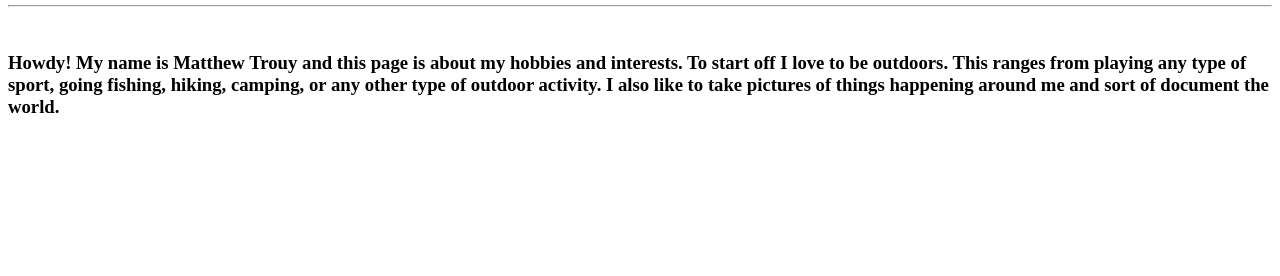
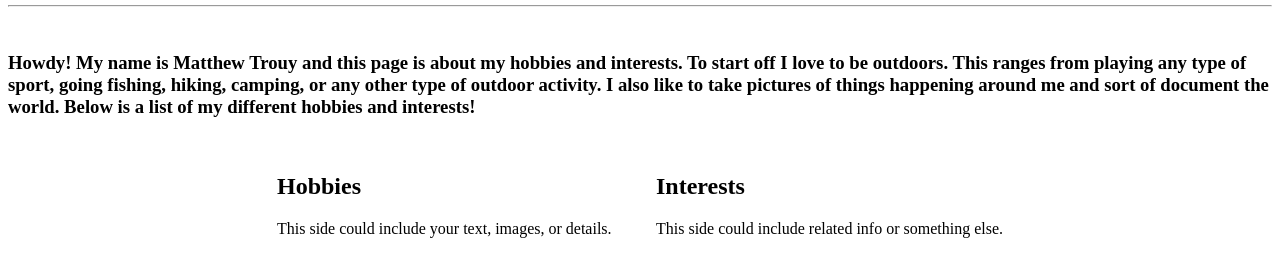
Before and after one commit to mtrouy/Matthew-Trouy.github.io, a plain HTML site: page index.html in a window 1280 px wide. Shown: the part 88-364 px from the top of the page. Drawn offline with Linux system fonts and the light colour scheme.

Commit message:
Update index.html

```diff
--- a/index.html
+++ b/index.html
@@ -5,7 +5,7 @@
 </head>
 <center>
   <h2>My Hobbies and Interests</h2>
-  <img src="vscopicsnight_215.jpg" alt="Matt holding a camera" width=140 height=200>
+  <img src="Pines Picture/vscopicsnight_215.jpg" alt="Matt holding a camera" width=140 height=200>
 </center>
   <hr>
  <br>
@@ -13,9 +13,24 @@
     <p>
       Howdy! My name is Matthew Trouy and this page is about my hobbies and interests. To start off I love to be outdoors. This ranges from playing any type of sport,
       going fishing, hiking, camping, or any other type of outdoor activity. I also like to take pictures of things happening around me and sort of document the world.
-
+      Below is a list of my different hobbies and interests!
     </p>
   </h3>
+  <center>
+    <table boarder ="1">
+      <tr>
+    <td style="width:50%; vertical-align:top; padding:15px;">
+      <h2>Hobbies</h2>
+      <p>This side could include your text, images, or details.</p>
+    </td>
+    <td style="width:50%; vertical-align:top; padding:15px;">
+      <h2>Interests</h2>
+      <p>This side could include related info or something else.</p>
+    </td>
+  </tr>
+
+    </table>
+  </center>
 
 
 </html>
```
